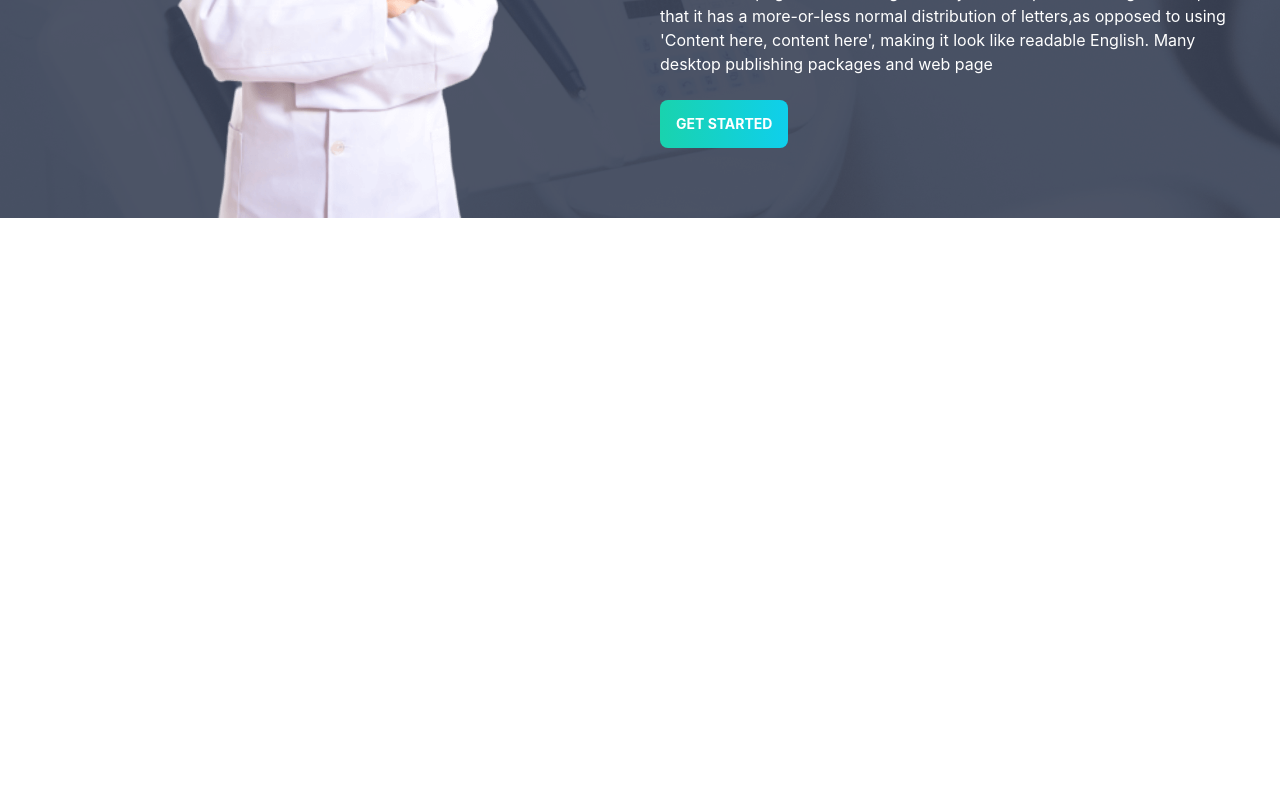
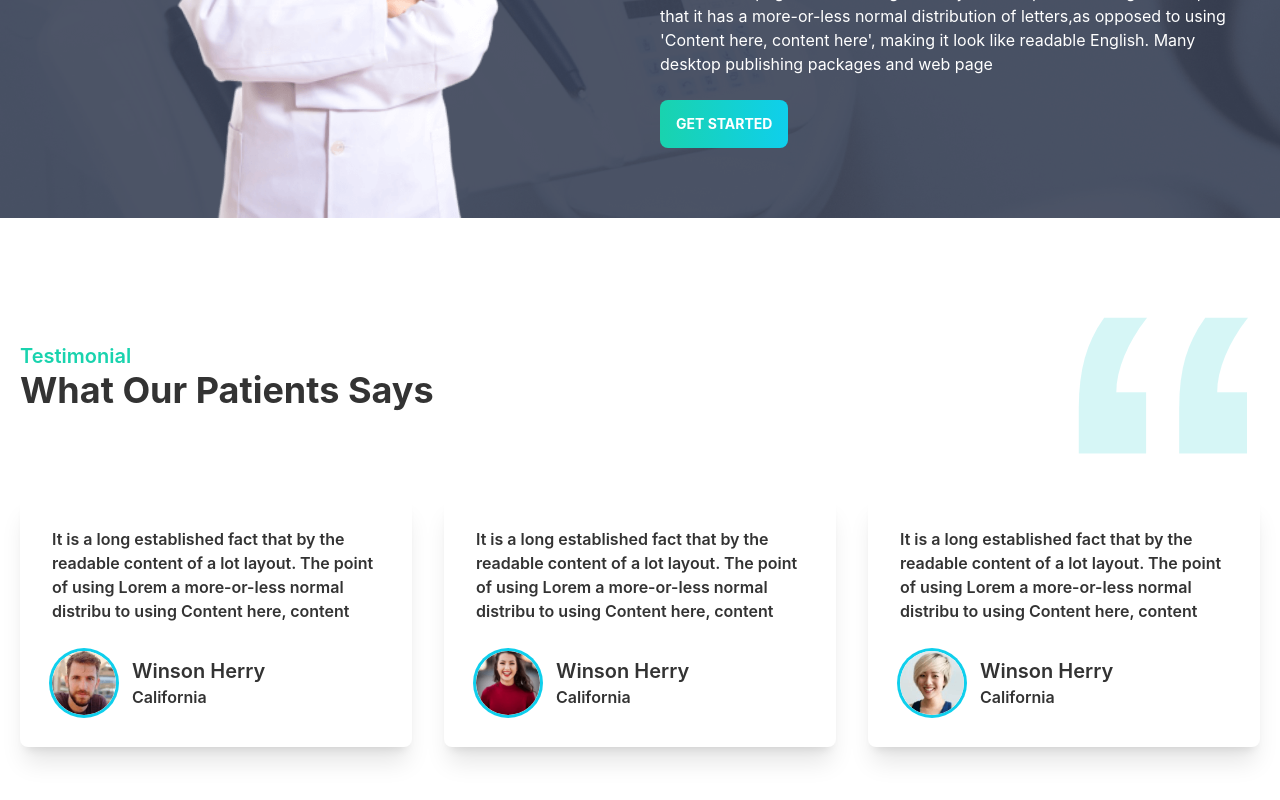
Before and after one commit to abdulalimemon/doctors-portal, a React (Create React App) app: page / in a window 1280 px wide. Shown: the part 2457-3257 px from the top of the page. Before the commit the page ends 2675 px from the top, so only its background shows below. Built offline with nearby package versions, Linux system fonts and the light colour scheme.

Commit message:
Testimonial section

```diff
--- a/src/pages/Home/Home.js
+++ b/src/pages/Home/Home.js
@@ -4,6 +4,7 @@
 import Services from './Services';
 import bannerBg from '../../assets/images/chair.png';
 import Appointment from './Appointment';
+import Testimonial from './Testimonial';
 
 
 const Home = () => {
@@ -15,6 +16,7 @@
             <Info></Info>
             <Services></Services>
             <Appointment></Appointment>
+            <Testimonial></Testimonial>
         </div >
     );
 };
--- /dev/null
+++ b/src/pages/Home/Review.js
@@ -0,0 +1,27 @@
+import React from 'react';
+
+const Review = ({ review }) => {
+    const { name, img, description, location } = review;
+    return (
+        <div>
+            <div className="card lg:max-w-lg bg-base-100 rounded-lg shadow-xl">
+                <div className="card-body">
+                    <p className='font-semibold'>{description}</p>
+                    <div className='flex items-center mt-5'>
+                        <div className="avatar">
+                            <div className="w-16 rounded-full ring ring-primary ring-offset-base-100">
+                                <img src={img} alt="People" />
+                            </div>
+                        </div>
+                        <div className='ml-4'>
+                            <h2 className='text-xl font-semibold'>{name}</h2>
+                            <h4 className='font-semibold'>{location}</h4>
+                        </div>
+                    </div>
+                </div>
+            </div>
+        </div>
+    );
+};
+
+export default Review;
--- /dev/null
+++ b/src/pages/Home/Testimonial.js
@@ -0,0 +1,56 @@
+import React from 'react';
+import Title from '../Shared/Title';
+import quote from '../../assets/icons/quote.svg';
+import people1 from '../../assets/images/people1.png';
+import people2 from '../../assets/images/people2.png';
+import people3 from '../../assets/images/people3.png';
+import Review from './Review';
+
+const Testimonial = () => {
+    const reviews = [
+        {
+            "_id": 1,
+            "description": "It is a long established fact that by the readable content of a lot layout. The point of using Lorem a more-or-less normal distribu to using Content here, content",
+            "name": "Winson Herry",
+            "location": "California",
+            "img": people1
+        },
+        {
+            "_id": 2,
+            "description": "It is a long established fact that by the readable content of a lot layout. The point of using Lorem a more-or-less normal distribu to using Content here, content",
+            "name": "Winson Herry",
+            "location": "California",
+            "img": people2
+        },
+        {
+            "_id": 3,
+            "description": "It is a long established fact that by the readable content of a lot layout. The point of using Lorem a more-or-less normal distribu to using Content here, content",
+            "name": "Winson Herry",
+            "location": "California",
+            "img": people3
+        }
+    ]
+    return (
+        <div className='py-10 lg:py-20'>
+            <div className='container mx-auto'>
+                <div className='flex items-center justify-between mx-5'>
+                    <div>
+                        <Title subTitle='Testimonial' title='What Our Patients Says' float='text-start'>
+                        </Title>
+                    </div>
+                    <div>
+                        <img className='w-16 md:24 lg:w-48' src={quote} alt="Quote" />
+                    </div>
+                </div>
+                <div className='grid grid-cols-1 md:grid-cols-3 gap-8 px-5 py-10'>
+                    {
+                        reviews.map(review => <Review review={review} key={review._id}></Review>)
+                    }
+                </div>
+
+            </div>
+        </div>
+    );
+};
+
+export default Testimonial;
```
